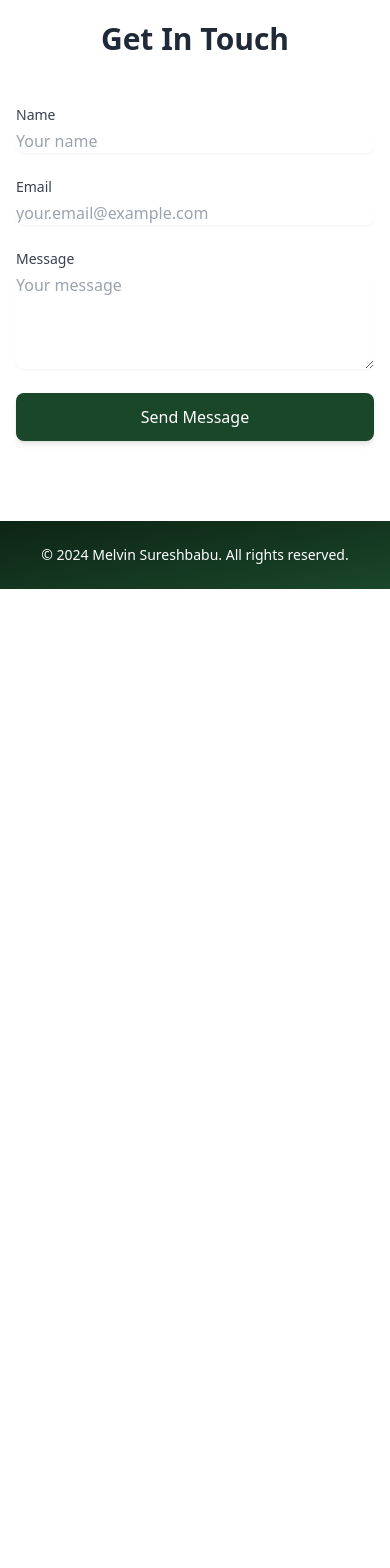
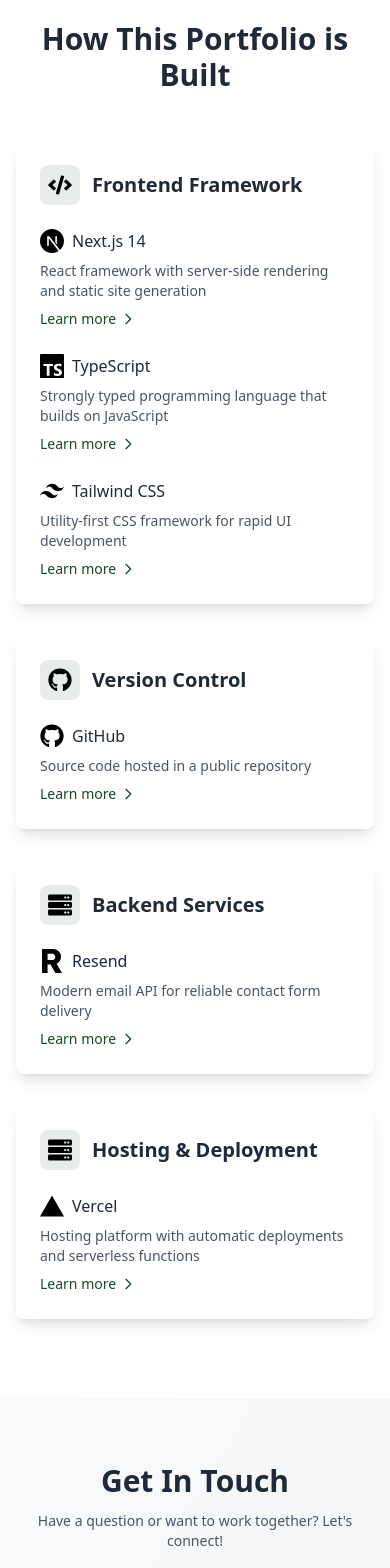
Before and after one commit to Melv1nS/Portfolio, a Next.js app in the folder portfolio/: page / in a window 390 px wide. Shown: the part 7420-8988 px from the top of the page. Before the commit the page ends 8009 px from the top, so only its background shows below. Built offline with nearby package versions, Linux system fonts and the light colour scheme.

Commit message:
feat: minor improvements

```diff
--- a/portfolio/app/components/PageComponents/Contact.tsx
+++ b/portfolio/app/components/PageComponents/Contact.tsx
@@ -56,16 +56,19 @@
   };
 
   return (
-    <section id="contact" className={`py-20 ${className}`}>
-      <div className="container mx-auto px-4">
-        <h2 className="text-3xl font-bold text-center mb-12 text-gray-800">Get In Touch</h2>
+    <section id="contact" className={`py-16 md:py-24 bg-gradient-to-br from-gray-50 to-gray-100 ${className}`}>
+      <div className="container mx-auto px-4 sm:px-6 lg:px-8">
+        <h2 className="text-3xl md:text-4xl lg:text-5xl font-bold text-center mb-3 text-gray-800">
+          Get In Touch
+        </h2>
+        <p className="text-center text-gray-600 mb-12 max-w-lg mx-auto text-sm md:text-base">
+          Have a question or want to work together? Let's connect!
+        </p>
 
-        <div className="max-w-md mx-auto">
+        <div className="max-w-xl mx-auto">
           <form onSubmit={handleSubmit} className="space-y-6">
-            <div>
-              <label htmlFor="name" className="block text-sm font-medium text-gray-700">
-                Name
-              </label>
+            <div className="grid grid-cols-1 md:grid-cols-2 gap-6">
+              <div className="relative">
                 <input
                   type="text"
                   id="name"
@@ -73,16 +76,25 @@
                   value={formData.name}
                   onChange={handleChange}
                   required
-                className="mt-1 block w-full rounded-lg border-gray-200 shadow-sm
-                         focus:border-primary focus:ring-primary bg-white
-                         text-gray-900 placeholder-gray-400"
+                  className="peer w-full px-4 py-3 border-2 border-gray-200 rounded-lg outline-none
+                         transition-all duration-300 ease-in-out
+                         focus:border-primary bg-white
+                         placeholder-transparent"
                   placeholder="Your name"
                 />
+                <label
+                  htmlFor="name"
+                  className="absolute left-4 -top-2.5 bg-white px-2 text-sm text-gray-600
+                         transition-all duration-300 ease-in-out
+                         peer-placeholder-shown:text-base peer-placeholder-shown:text-gray-400
+                         peer-placeholder-shown:top-3.5 peer-focus:-top-2.5 peer-focus:text-sm
+                         peer-focus:text-primary"
+                >
+                  Name
+                </label>
               </div>
-            <div>
-              <label htmlFor="email" className="block text-sm font-medium text-gray-700">
-                Email
-              </label>
+
+              <div className="relative">
                 <input
                   type="email"
                   id="email"
@@ -90,45 +102,71 @@
                   value={formData.email}
                   onChange={handleChange}
                   required
-                className="mt-1 block w-full rounded-lg border-gray-200 shadow-sm
-                         focus:border-primary focus:ring-primary bg-white
-                         text-gray-900 placeholder-gray-400"
+                  className="peer w-full px-4 py-3 border-2 border-gray-200 rounded-lg outline-none
+                         transition-all duration-300 ease-in-out
+                         focus:border-primary bg-white
+                         placeholder-transparent"
                   placeholder="your.email@example.com"
                 />
+                <label
+                  htmlFor="email"
+                  className="absolute left-4 -top-2.5 bg-white px-2 text-sm text-gray-600
+                         transition-all duration-300 ease-in-out
+                         peer-placeholder-shown:text-base peer-placeholder-shown:text-gray-400
+                         peer-placeholder-shown:top-3.5 peer-focus:-top-2.5 peer-focus:text-sm
+                         peer-focus:text-primary"
+                >
+                  Email
+                </label>
               </div>
-            <div>
-              <label htmlFor="message" className="block text-sm font-medium text-gray-700">
-                Message
-              </label>
+            </div>
+
+            <div className="relative">
               <textarea
                 id="message"
                 name="message"
                 value={formData.message}
                 onChange={handleChange}
                 required
-                rows={4}
-                className="mt-1 block w-full rounded-lg border-gray-200 shadow-sm
-                         focus:border-primary focus:ring-primary bg-white
-                         text-gray-900 placeholder-gray-400"
+                rows={5}
+                className="peer w-full px-4 py-3 border-2 border-gray-200 rounded-lg outline-none
+                       transition-all duration-300 ease-in-out
+                       focus:border-primary bg-white
+                       placeholder-transparent resize-none"
                 placeholder="Your message"
               />
+              <label
+                htmlFor="message"
+                className="absolute left-4 -top-2.5 bg-white px-2 text-sm text-gray-600
+                       transition-all duration-300 ease-in-out
+                       peer-placeholder-shown:text-base peer-placeholder-shown:text-gray-400
+                       peer-placeholder-shown:top-3.5 peer-focus:-top-2.5 peer-focus:text-sm
+                       peer-focus:text-primary"
+              >
+                Message
+              </label>
             </div>
 
             {status.message && (
-              <div className={`p-4 rounded-lg ${
-                status.type === 'success'
-                  ? 'bg-green-100 text-green-700'
-                  : 'bg-red-100 text-red-700'
-              }`}>
+              <div
+                className={`p-4 rounded-lg transform transition-all duration-300 ease-in-out
+                           ${status.type === 'success'
+                             ? 'bg-green-50 text-green-700 border border-green-200'
+                             : 'bg-red-50 text-red-700 border border-red-200'
+                           }`}
+              >
                 {status.message}
               </div>
             )}
 
             <button
               type="submit"
-              className="w-full bg-primary text-white py-3 px-6 rounded-lg
-                       hover:bg-primary-dark transition-colors duration-300
-                       shadow-md hover:shadow-lg"
+              className="w-full bg-gradient-to-r from-primary to-primary-dark text-white
+                       py-4 px-6 rounded-lg font-medium text-base md:text-lg
+                       transform transition-all duration-300 ease-in-out
+                       hover:scale-[1.02] hover:shadow-lg
+                       active:scale-[0.98]
+                       disabled:opacity-70 disabled:cursor-not-allowed"
             >
               Send Message
             </button>
--- /dev/null
+++ b/portfolio/app/components/PageComponents/PortfolioStack.tsx
@@ -0,0 +1,183 @@
+'use client';
+
+import { motion } from 'framer-motion';
+import { FaGithub, FaCode, FaServer, FaTools, FaExternalLinkAlt } from 'react-icons/fa';
+import { SiVercel, SiNextdotjs, SiTypescript, SiTailwindcss, SiResend } from 'react-icons/si';
+
+interface TechStack {
+  category: string;
+  icon: JSX.Element;
+  items: {
+    name: string;
+    description: string;
+    icon: JSX.Element;
+    link?: string;
+  }[];
+}
+
+const techStacks: TechStack[] = [
+  {
+    category: "Frontend Framework",
+    icon: <FaCode className="text-2xl" />,
+    items: [
+      {
+        name: "Next.js 14",
+        description: "React framework with server-side rendering and static site generation",
+        icon: <SiNextdotjs className="text-2xl" />,
+        link: "https://nextjs.org/"
+      },
+      {
+        name: "TypeScript",
+        description: "Strongly typed programming language that builds on JavaScript",
+        icon: <SiTypescript className="text-2xl" />,
+        link: "https://www.typescriptlang.org/"
+      },
+      {
+        name: "Tailwind CSS",
+        description: "Utility-first CSS framework for rapid UI development",
+        icon: <SiTailwindcss className="text-2xl" />,
+        link: "https://tailwindcss.com/"
+      }
+    ]
+  },
+  {
+    category: "Version Control",
+    icon: <FaGithub className="text-2xl" />,
+    items: [
+      {
+        name: "GitHub",
+        description: "Source code hosted in a public repository",
+        icon: <FaGithub className="text-2xl" />,
+        link: "https://github.com/Melv1nS/portfolio"
+      }
+    ]
+  },
+  {
+    category: "Backend Services",
+    icon: <FaServer className="text-2xl" />,
+    items: [
+      {
+        name: "Resend",
+        description: "Modern email API for reliable contact form delivery",
+        icon: <SiResend className="text-2xl" />,
+        link: "https://resend.com/"
+      }
+    ]
+  },
+  {
+    category: "Hosting & Deployment",
+    icon: <FaServer className="text-2xl" />,
+    items: [
+      {
+        name: "Vercel",
+        description: "Hosting platform with automatic deployments and serverless functions",
+        icon: <SiVercel className="text-2xl" />,
+        link: "https://vercel.com/"
+      }
+    ]
+  }
+];
+
+const containerVariants = {
+  hidden: { opacity: 0 },
+  visible: {
+    opacity: 1,
+    transition: {
+      staggerChildren: 0.2
+    }
+  }
+};
+
+const itemVariants = {
+  hidden: { opacity: 0, y: 20 },
+  visible: {
+    opacity: 1,
+    y: 0,
+    transition: {
+      duration: 0.5
+    }
+  }
+};
+
+export default function PortfolioStack({ className }: { className?: string }) {
+  return (
+    <section className={`py-20 ${className}`}>
+      <div className="max-w-6xl mx-auto px-4">
+        <motion.h2
+          initial={{ opacity: 0, y: 20 }}
+          whileInView={{ opacity: 1, y: 0 }}
+          viewport={{ once: true }}
+          transition={{ duration: 0.5 }}
+          className="text-3xl font-bold text-center mb-12 text-gray-800"
+        >
+          How This Portfolio is Built
+        </motion.h2>
+
+        <motion.div
+          variants={containerVariants}
+          initial="hidden"
+          whileInView="visible"
+          viewport={{ once: true }}
+          className="grid gap-8 md:grid-cols-2 lg:grid-cols-3"
+        >
+          {techStacks.map((stack, index) => (
+            <motion.div
+              key={stack.category}
+              variants={itemVariants}
+              className="bg-white rounded-lg shadow-lg p-6 hover:shadow-xl transition-all duration-300 transform hover:-translate-y-1"
+            >
+              <div className="flex items-center gap-3 mb-6">
+                <div className="p-2 bg-primary/10 rounded-lg">
+                  {stack.icon}
+                </div>
+                <h3 className="text-xl font-semibold text-gray-800">
+                  {stack.category}
+                </h3>
+              </div>
+
+              <div className="space-y-6">
+                {stack.items.map((item) => (
+                  <motion.div
+                    key={item.name}
+                    className="space-y-2"
+                    whileHover={{ scale: 1.02 }}
+                    transition={{ type: "spring", stiffness: 300 }}
+                  >
+                    <div className="flex items-center gap-2">
+                      {item.icon}
+                      <h4 className="font-medium text-gray-800">{item.name}</h4>
+                    </div>
+                    <p className="text-gray-600 text-sm">{item.description}</p>
+                    {item.link && (
+                      <a
+                        href={item.link}
+                        target="_blank"
+                        rel="noopener noreferrer"
+                        className="text-primary hover:text-primary-dark text-sm inline-flex items-center gap-1"
+                      >
+                        Learn more
+                        <svg
+                          className="w-4 h-4"
+                          fill="none"
+                          stroke="currentColor"
+                          viewBox="0 0 24 24"
+                        >
+                          <path
+                            strokeLinecap="round"
+                            strokeLinejoin="round"
+                            strokeWidth={2}
+                            d="M9 5l7 7-7 7"
+                          />
+                        </svg>
+                      </a>
+                    )}
+                  </motion.div>
+                ))}
+              </div>
+            </motion.div>
+          ))}
+        </motion.div>
+      </div>
+    </section>
+  );
+}
--- a/portfolio/app/components/PageComponents/Skills.tsx
+++ b/portfolio/app/components/PageComponents/Skills.tsx
@@ -33,8 +33,7 @@
       { name: 'Python', level: 95, description: "API development, automation, and data processing" },
       { name: 'Node.js', level: 80, description: "Server-side JavaScript and API development" },
       { name: 'API Design', level: 90, description: "RESTful API architecture and implementation" },
-      { name: 'SQL', level: 85, description: "Database design and query optimization" },
-      { name: 'Supabase', level: 85, description: "Backend as a Service, real-time subscriptions, and authentication" },
+      { name: 'PostgresSQL', level: 85, description: "Database design and query optimization" },
       { name: 'Unit Testing', level: 85, description: "Test-driven development, Jest, Pytest, and test coverage optimization" },
     ]
   },
--- a/portfolio/app/page.tsx
+++ b/portfolio/app/page.tsx
@@ -5,6 +5,7 @@
 import Skills from './components/PageComponents/Skills'
 import Education from './components/PageComponents/Education'
 import Experience from './components/PageComponents/Experience'
+import PortfolioStack from './components/PageComponents/PortfolioStack'
 import { FaGithub, FaLinkedin } from 'react-icons/fa'
 
 export default function Home() {
@@ -70,8 +71,11 @@
       <Skills
         className="bg-gray-50"
       />
+      <PortfolioStack
+        className="bg-white"
+      />
       <Contact
-        className="bg-white"
+        className="bg-gray-50"
       />
     </>
   )
```
Lines whose indentation alone changed are shown as unchanged.
